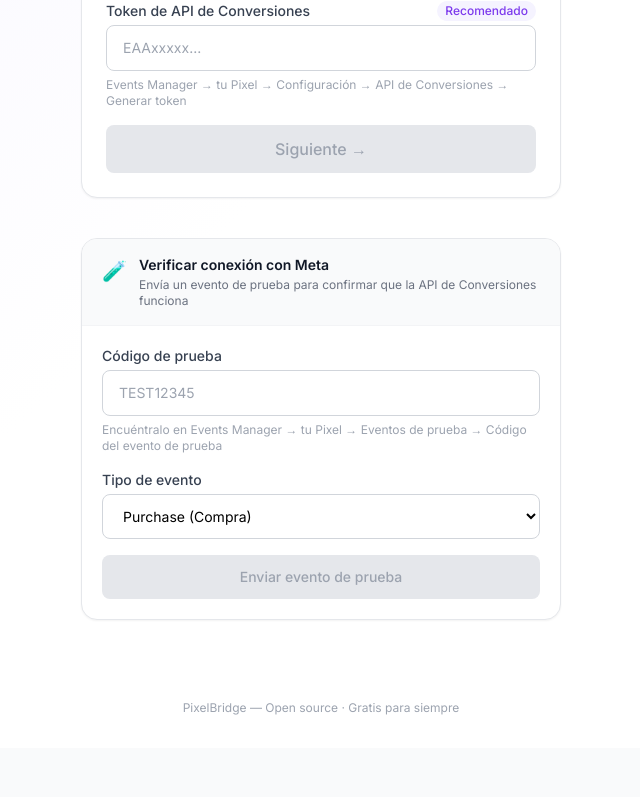
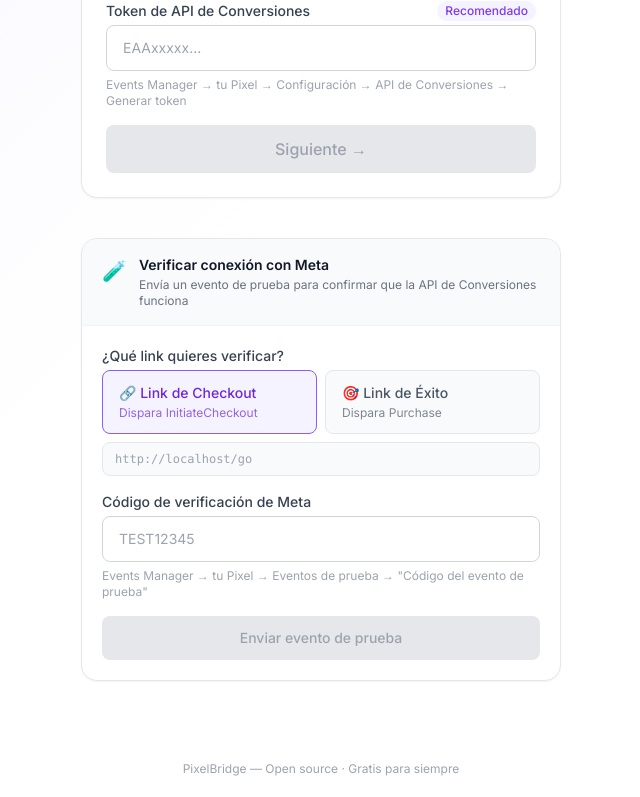
Before and after one commit to diegoroco/pixelbridge, a Next.js app: page / in a window 1280 px wide. Shown: the part 470-1267 px from the top of the page, without its empty margins (319-959 px from the left). Before the commit the page ends 1218 px from the top, so only its background shows below. Built offline with nearby package versions, Linux system fonts and the light colour scheme.

Commit message:
Links cortos + test mejorado con selector de link y evento

```diff
--- a/app/page.tsx
+++ b/app/page.tsx
@@ -32,7 +32,7 @@ export default function Home() {
   const [links, setLinks] = useState<{ go: string; success: string } | null>(null)
   const [origin, setOrigin] = useState('')
   const [testCode, setTestCode] = useState('')
-  const [testEvent, setTestEvent] = useState('Purchase')
+  const [testLink, setTestLink] = useState<'go' | 'success'>('go')
   const [testStatus, setTestStatus] = useState<'idle' | 'loading' | 'ok' | 'error'>('idle')
   const [testMessage, setTestMessage] = useState('')
 
@@ -43,6 +43,7 @@ export default function Home() {
   async function sendTest() {
     setTestStatus('loading')
     setTestMessage('')
+    const event = testLink === 'go' ? 'InitiateCheckout' : 'Purchase'
     try {
       const res = await fetch('/api/track', {
         method: 'POST',
@@ -50,7 +51,7 @@ export default function Home() {
         body: JSON.stringify({
           pixelId: '',
           token: '',
-          event: testEvent,
+          event,
           eventId: crypto.randomUUID(),
           testEventCode: testCode.trim(),
           value: 33,
@@ -60,7 +61,7 @@ export default function Home() {
       const data = await res.json()
       if (data.events_received > 0 || data.fbtrace_id) {
         setTestStatus('ok')
-        setTestMessage('Evento enviado correctamente. Revisa Meta Events Manager → Eventos de prueba.')
+        setTestMessage(`Evento "${event}" enviado. Revisa Meta Events Manager → Eventos de prueba.`)
       } else {
         setTestStatus('error')
         setTestMessage(data.error?.message || JSON.stringify(data))
@@ -86,10 +87,11 @@ export default function Home() {
       t: form.successTitle.trim(),
       m: form.successMessage.trim(),
     }
-    const encoded = encodeConfig(config)
+        // Encode kept for reference but short links are used
+    encodeConfig(config)
     setLinks({
-      go: `${origin}/go?c=${encoded}`,
-      success: `${origin}/success?c=${encoded}`,
+      go: `${origin}/go`,
+      success: `${origin}/success`,
     })
     setStep(4)
   }
@@ -482,7 +484,37 @@ export default function Home() {
           <div className="p-5 space-y-4">
             <div>
               <label className="block text-sm font-medium text-gray-700 mb-1">
-                Código de prueba
+                ¿Qué link quieres verificar?
+              </label>
+              <div className="grid grid-cols-2 gap-2">
+                {([
+                  { id: 'go', label: '🔗 Link de Checkout', sub: 'Dispara InitiateCheckout' },
+                  { id: 'success', label: '🎯 Link de Éxito', sub: 'Dispara Purchase' },
+                ] as const).map(opt => (
+                  <button
+                    key={opt.id}
+                    onClick={() => setTestLink(opt.id)}
+                    className={`text-left px-4 py-3 rounded-lg border transition-all ${
+                      testLink === opt.id
+                        ? 'border-violet-500 bg-violet-50 text-violet-700'
+                        : 'border-gray-200 bg-gray-50 text-gray-600 hover:border-gray-300'
+                    }`}
+                  >
+                    <p className="text-sm font-medium">{opt.label}</p>
+                    <p className="text-xs mt-0.5 opacity-70">{opt.sub}</p>
+                  </button>
+                ))}
+              </div>
+              <div className="mt-2 flex items-center gap-2 bg-gray-50 rounded-lg px-3 py-2 border border-gray-200">
+                <p className="text-xs text-gray-400 font-mono truncate flex-1">
+                  {origin || 'https://pixelbridge-theta.vercel.app'}/{testLink}
+                </p>
+              </div>
+            </div>
+
+            <div>
+              <label className="block text-sm font-medium text-gray-700 mb-1">
+                Código de verificación de Meta
               </label>
               <input
                 type="text"
@@ -492,22 +524,8 @@ export default function Home() {
                 className="w-full px-4 py-3 border border-gray-300 rounded-lg focus:outline-none focus:ring-2 focus:ring-violet-500 focus:border-transparent text-sm"
               />
               <p className="text-xs text-gray-400 mt-1.5">
-                Encuéntralo en Events Manager → tu Pixel → Eventos de prueba → Código del evento de prueba
+                Events Manager → tu Pixel → Eventos de prueba → "Código del evento de prueba"
               </p>
-            </div>
-
-            <div>
-              <label className="block text-sm font-medium text-gray-700 mb-1">
-                Tipo de evento
-              </label>
-              <select
-                value={testEvent}
-                onChange={e => setTestEvent(e.target.value)}
-                className="w-full px-4 py-3 border border-gray-300 rounded-lg focus:outline-none focus:ring-2 focus:ring-violet-500 focus:border-transparent text-sm bg-white"
-              >
-                <option value="Purchase">Purchase (Compra)</option>
-                <option value="InitiateCheckout">InitiateCheckout (Inicio de pago)</option>
-              </select>
             </div>
 
             <button
```
